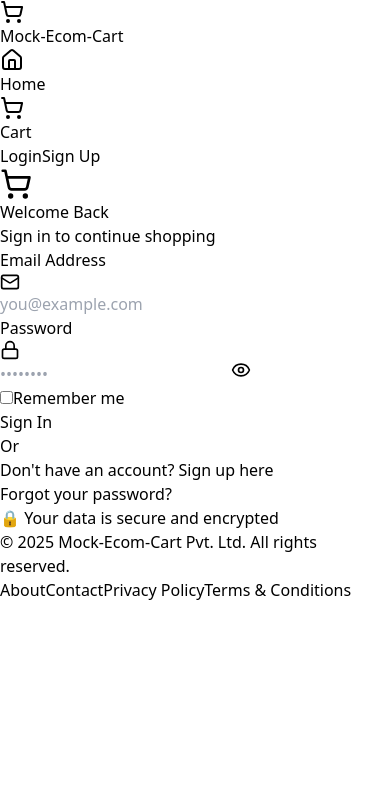
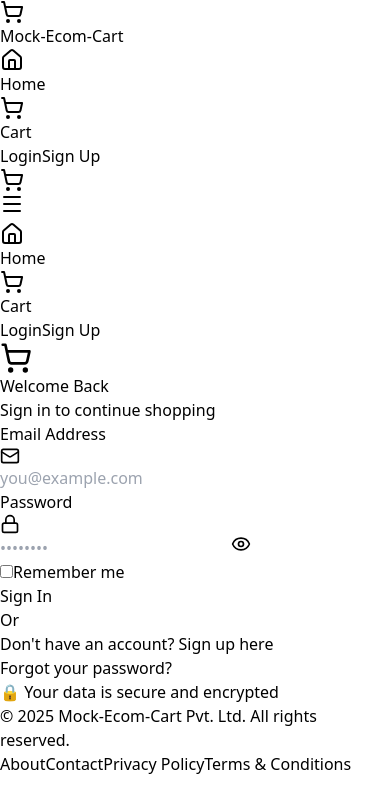
Before and after one commit to Gyanthakur/mock-ecom-cart, a React (Vite) app in the folder frontend/: page /login in a window 390 px wide. Shown: the top 812 px of the page. Built offline with nearby package versions, Linux system fonts and the light colour scheme; no server answers.

Commit message:
Enhance Navbar and Cart components with mobile responsiveness and update cart item quantity functionality

```diff
--- a/frontend/src/components/Navbar.jsx
+++ b/frontend/src/components/Navbar.jsx
@@ -1,11 +1,14 @@
-import React, { useContext } from 'react';
+
+
+import React, { useContext, useState } from 'react';
 import { Link } from 'react-router-dom';
 import { AppContext } from '../context/AppContext';
-import { ShoppingCart, User, LogOut, Home } from 'lucide-react';
+import { ShoppingCart, User, LogOut, Home, Menu, X } from 'lucide-react';
 
 const Navbar = () => {
   const { user, logout, cart } = useContext(AppContext);
   const cartItemCount = cart?.reduce((acc, item) => acc + item.qty, 0) || 0;
+  const [open, setOpen] = useState(false);
 
   return (
     <nav className="bg-gradient-to-r from-blue-600 to-indigo-600 shadow-xl sticky top-0 z-50">
@@ -21,8 +24,8 @@ const Navbar = () => {
             </span>
           </Link>
 
-          {/* Navigation Links */}
-          <div className="flex items-center space-x-2">
+          {/* Desktop Links */}
+          <div className="hidden md:flex items-center space-x-2">
             <Link
               to="/"
               className="flex items-center space-x-2 px-4 py-2 text-white hover:bg-white/10 rounded-lg transition-all duration-200 hover:shadow-lg"
@@ -75,6 +78,98 @@ const Navbar = () => {
               </div>
             )}
           </div>
+
+          {/* Mobile controls */}
+          <div className="md:hidden flex items-center">
+            {/* cart icon on mobile */}
+            <Link
+              to="/cart"
+              className="relative mr-2 inline-flex items-center p-2 text-white hover:bg-white/10 rounded-lg transition-all duration-200"
+            >
+              <ShoppingCart className="w-5 h-5" />
+              {cartItemCount > 0 && (
+                <span className="absolute -top-1 -right-1 bg-red-500 text-white text-xs font-bold rounded-full w-5 h-5 flex items-center justify-center shadow-lg animate-pulse">
+                  {cartItemCount}
+                </span>
+              )}
+            </Link>
+
+            <button
+              onClick={() => setOpen(!open)}
+              aria-label="Toggle menu"
+              className="p-2 rounded-md text-white hover:bg-white/10 transition-all duration-150"
+            >
+              {open ? <X className="w-6 h-6" /> : <Menu className="w-6 h-6" />}
+            </button>
+          </div>
+        </div>
+
+        {/* Mobile menu */}
+        <div
+          className={`md:hidden overflow-hidden transition-[max-height] duration-300 ${
+            open ? 'max-h-80' : 'max-h-0'
+          }`}
+        >
+          <div className="flex flex-col py-2 space-y-2">
+            <Link
+              to="/"
+              onClick={() => setOpen(false)}
+              className="flex items-center space-x-2 px-4 py-2 text-white hover:bg-white/10 rounded-lg transition-all duration-200"
+            >
+              <Home className="w-4 h-4" />
+              <span className="font-medium">Home</span>
+            </Link>
+
+            <Link
+              to="/cart"
+              onClick={() => setOpen(false)}
+              className="flex items-center space-x-2 px-4 py-2 text-white hover:bg-white/10 rounded-lg transition-all duration-200 relative"
+            >
+              <ShoppingCart className="w-4 h-4" />
+              <span className="font-medium">Cart</span>
+              {cartItemCount > 0 && (
+                <span className="absolute -top-1 -right-6 bg-red-500 text-white text-xs font-bold rounded-full w-5 h-5 flex items-center justify-center shadow-lg animate-pulse">
+                  {cartItemCount}
+                </span>
+              )}
+            </Link>
+
+            {user ? (
+              <div className="flex flex-col px-4 py-2 space-y-2 border-t border-white/10">
+                <div className="flex items-center space-x-2 px-3 py-2 bg-white/10 rounded-lg">
+                  <User className="w-4 h-4 text-white" />
+                  <span className="text-white font-medium">{user.name}</span>
+                </div>
+                <button
+                  onClick={() => {
+                    logout();
+                    setOpen(false);
+                  }}
+                  className="flex items-center space-x-2 px-4 py-2 bg-red-500 hover:bg-red-600 text-white rounded-lg transition-all duration-200 shadow-md hover:shadow-lg w-full justify-center"
+                >
+                  <LogOut className="w-4 h-4" />
+                  <span className="font-medium">Logout</span>
+                </button>
+              </div>
+            ) : (
+              <div className="flex flex-col px-4 py-2 space-y-2 border-t border-white/10">
+                <Link
+                  to="/login"
+                  onClick={() => setOpen(false)}
+                  className="px-4 py-2 text-white hover:bg-white/10 rounded-lg transition-all duration-200 font-medium"
+                >
+                  Login
+                </Link>
+                <Link
+                  to="/signup"
+                  onClick={() => setOpen(false)}
+                  className="px-4 py-2 bg-white text-indigo-600 hover:bg-indigo-50 rounded-lg transition-all duration-200 font-medium shadow-md hover:shadow-lg text-center"
+                >
+                  Sign Up
+                </Link>
+              </div>
+            )}
+          </div>
         </div>
       </div>
     </nav>
--- a/frontend/src/context/AppContext.jsx
+++ b/frontend/src/context/AppContext.jsx
@@ -66,8 +66,30 @@ export const AppProvider = ({ children }) => {
     });
   };
 
+  // ✅ Update item quantity in cart (for + / - buttons)
+  const updateCartQty = (itemId, newQty) => {
+    setCart((prevCart) => {
+      const updatedCart = prevCart.map((item) =>
+        item.product._id === itemId ? { ...item, qty: newQty } : item
+      );
+      localStorage.setItem('cart', JSON.stringify(updatedCart));
+      return updatedCart;
+    });
+  };
+
   return (
-    <AppContext.Provider value={{ user, cart, login, logout, addToCart, removeFromCart, backendUrl }}>
+    <AppContext.Provider
+      value={{
+        user,
+        cart,
+        login,
+        logout,
+        addToCart,
+        removeFromCart,
+        updateCartQty,
+        backendUrl
+      }}
+    >
       {children}
     </AppContext.Provider>
   );
--- a/frontend/src/pages/Cart.jsx
+++ b/frontend/src/pages/Cart.jsx
@@ -43,38 +43,38 @@ const Cart = () => {
 				{/* Header */}
 				<div className="flex items-center space-x-3 mb-8">
 					<ShoppingBag className="w-8 h-8 text-indigo-600" />
-					<h1 className="text-4xl font-bold text-gray-800">
+					<h1 className="text-3xl md:text-4xl font-bold text-gray-800">
 						Your Shopping Cart
 					</h1>
 				</div>
 
 				{cart.length === 0 ? (
 					/* Empty Cart State */
-					<div className="bg-white rounded-2xl shadow-lg p-12 text-center">
-						<Package className="w-24 h-24 text-gray-300 mx-auto mb-4" />
-						<h2 className="text-2xl font-semibold text-gray-800 mb-2">
+					<div className="bg-white rounded-2xl shadow-lg p-8 md:p-12 text-center">
+						<Package className="w-20 h-20 md:w-24 md:h-24 text-gray-300 mx-auto mb-4" />
+						<h2 className="text-xl md:text-2xl font-semibold text-gray-800 mb-2">
 							Your cart is empty
 						</h2>
 						<p className="text-gray-600 mb-6">Add some items to get started!</p>
 						<a
 							href="/"
-							className="inline-block px-6 py-3 bg-indigo-600 text-white rounded-lg hover:bg-indigo-700 transition-colors duration-200 font-medium"
+							className="inline-block px-5 md:px-6 py-2.5 md:py-3 bg-indigo-600 text-white rounded-lg hover:bg-indigo-700 transition-colors duration-200 font-medium"
 						>
 							Continue Shopping
 						</a>
 					</div>
 				) : (
-					<div className="grid lg:grid-cols-3 gap-8">
+					<div className="grid grid-cols-1 lg:grid-cols-3 gap-6 md:gap-8">
 						{/* Cart Items */}
 						<div className="lg:col-span-2 space-y-4">
 							{cart.map((item) => (
 								<div
 									key={item.product._id}
-									className="bg-white rounded-xl shadow-md hover:shadow-lg transition-shadow duration-200 p-6"
+									className="bg-white rounded-xl shadow-md hover:shadow-lg transition-shadow duration-200 p-4 md:p-6"
 								>
-									<div className="flex gap-6">
+									<div className="flex flex-col md:flex-row gap-4 md:gap-6 items-start">
 										{/* Product Image */}
-										<div className="w-32 h-32 bg-gray-100 rounded-lg overflow-hidden flex-shrink-0">
+										<div className="w-full md:w-32 h-40 md:h-32 bg-gray-100 rounded-lg overflow-hidden flex-shrink-0 flex items-center justify-center">
 											<img
 												src={item.product.imageUrl}
 												alt={item.product.name}
@@ -83,22 +83,22 @@ const Cart = () => {
 										</div>
 
 										{/* Product Details */}
-										<div className="flex-1 flex flex-col justify-between">
+										<div className="flex-1 w-full flex flex-col justify-between">
 											<div>
-												<h3 className="text-lg font-semibold text-gray-800 mb-1">
+												<h3 className="text-base md:text-lg font-semibold text-gray-800 mb-1">
 													{item.product.name}
 												</h3>
-												<p className="text-sm text-gray-600 mb-3">
+												<p className="text-sm md:text-sm text-gray-600 mb-3 line-clamp-3">
 													{item.product.description ||
 														"Premium quality product"}
 												</p>
-												<p className="text-2xl font-bold text-indigo-600">
+												<p className="text-xl md:text-2xl font-bold text-indigo-600">
 													${item.product.price.toFixed(2)}
 												</p>
 											</div>
 
 											{/* Quantity Controls */}
-											<div className="flex items-center justify-between mt-4">
+											<div className="flex flex-col sm:flex-row sm:items-center sm:justify-between mt-4 gap-3">
 												<div className="flex items-center space-x-3 bg-gray-100 rounded-lg p-1">
 													<button
 														onClick={() =>
@@ -108,7 +108,7 @@ const Cart = () => {
 													>
 														<Minus className="w-4 h-4 text-gray-600" />
 													</button>
-													<span className="text-lg font-semibold text-gray-800 w-8 text-center">
+													<span className="text-lg font-semibold text-gray-800 w-10 text-center">
 														{item.qty}
 													</span>
 													<button
@@ -123,7 +123,7 @@ const Cart = () => {
 
 												<button
 													onClick={() => handleRemove(item.product._id)}
-													className="flex items-center space-x-2 px-4 py-2 text-red-600 hover:bg-red-50 rounded-lg transition-colors duration-200"
+													className="flex items-center justify-center sm:justify-start space-x-2 px-3 py-2 text-red-600 hover:bg-red-50 rounded-lg transition-colors duration-200"
 												>
 													<Trash2 className="w-4 h-4" />
 													<span className="font-medium">Remove</span>
@@ -132,9 +132,9 @@ const Cart = () => {
 										</div>
 
 										{/* Item Total */}
-										<div className="text-right">
+										<div className="w-full md:w-auto text-right mt-2 md:mt-0">
 											<p className="text-sm text-gray-600 mb-1">Item Total</p>
-											<p className="text-xl font-bold text-gray-800">
+											<p className="text-lg md:text-xl font-bold text-gray-800">
 												${(item.product.price * item.qty).toFixed(2)}
 											</p>
 										</div>
@@ -145,12 +145,12 @@ const Cart = () => {
 
 						{/* Order Summary */}
 						<div className="lg:col-span-1">
-							<div className="bg-white rounded-xl shadow-lg p-6 sticky top-24">
-								<h2 className="text-2xl font-bold text-gray-800 mb-6">
+							<div className="bg-white rounded-xl shadow-lg p-4 md:p-6 lg:p-6 lg:sticky lg:top-24">
+								<h2 className="text-xl md:text-2xl font-bold text-gray-800 mb-4 md:mb-6">
 									Order Summary
 								</h2>
 
-								<div className="space-y-4 mb-6">
+								<div className="space-y-3 md:space-y-4 mb-4 md:mb-6">
 									<div className="flex justify-between text-gray-600">
 										<span>Subtotal ({cart.length} items)</span>
 										<span className="font-medium">${subtotal.toFixed(2)}</span>
@@ -167,8 +167,8 @@ const Cart = () => {
 											${shippingCost.toFixed(2)}
 										</span>
 									</div>
-									<div className="border-t pt-4">
-										<div className="flex justify-between text-xl font-bold text-gray-800">
+									<div className="border-t pt-3">
+										<div className="flex justify-between text-lg md:text-xl font-bold text-gray-800">
 											<span>Total</span>
 											<span className="text-indigo-600">
 												${total.toFixed(2)}
```
